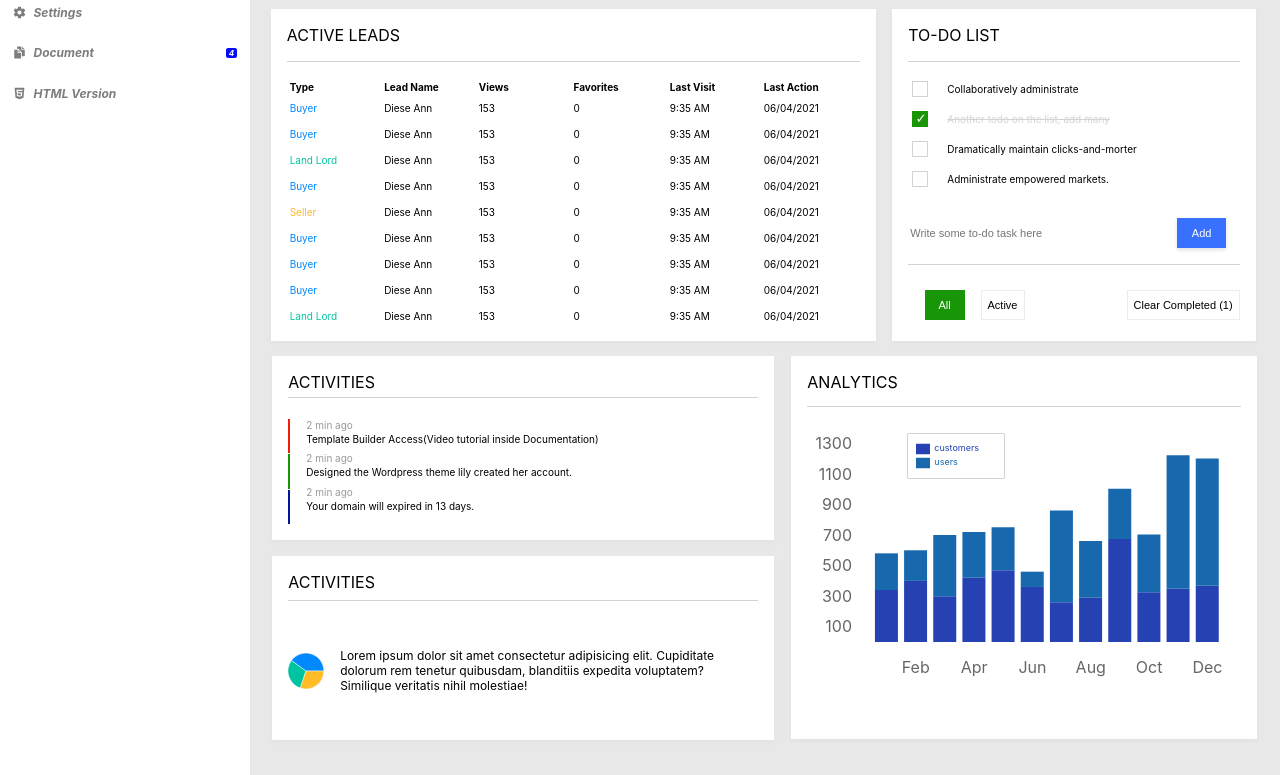
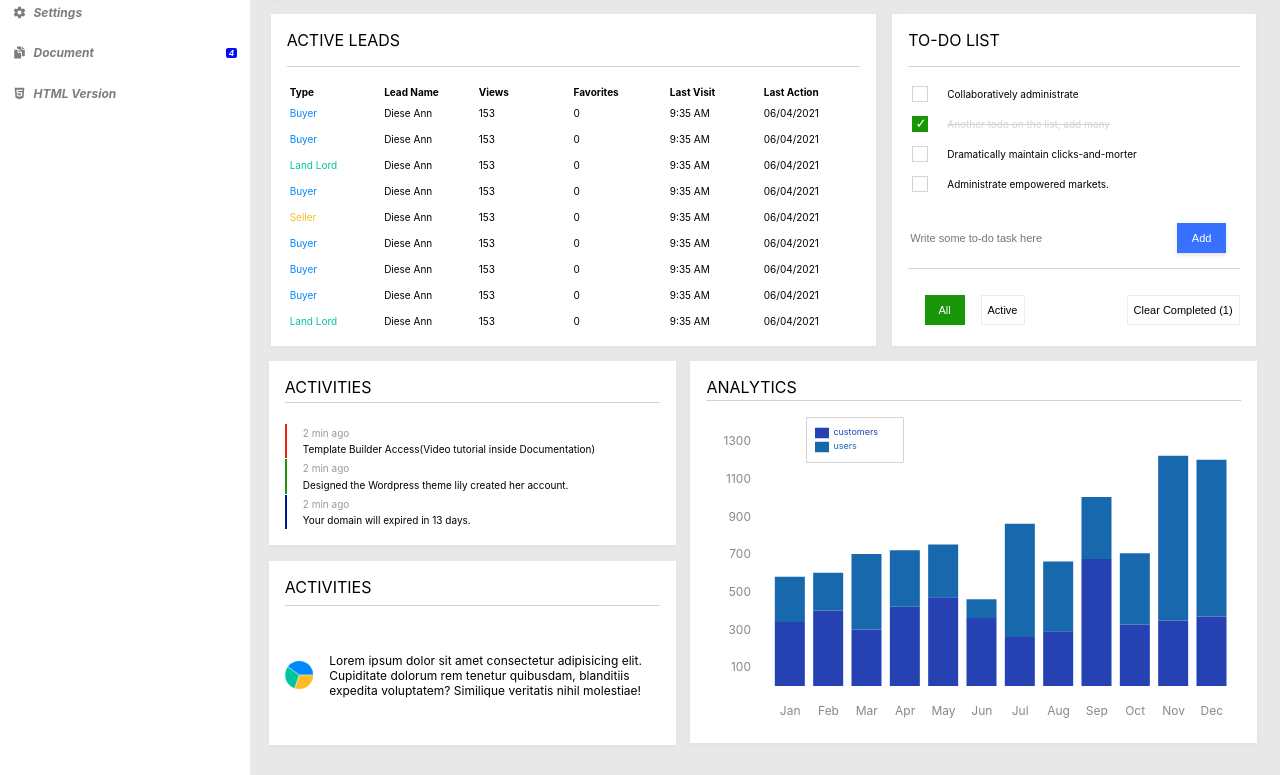
Before and after one commit to R-vijayendren/dashboard-style-guide, a React (Create React App) app: page / in a window 1280 px wide. Shown: the part 625-1400 px from the top of the page. Built offline with nearby package versions, Linux system fonts and the light colour scheme.

Commit message:
fixed the graph spacing and time-line spacing issues in activity container

```diff
--- a/src/pages/Dashboard/CardWithChart.jsx
+++ b/src/pages/Dashboard/CardWithChart.jsx
@@ -9,9 +9,16 @@ const CardWithChart = () => {
     <Card className='card-chart-container'>
       <div className='card-head__header'>ANALYTICS</div>
       <div className='chart-container'>
-        <BarChart width={420} height={300} data={CUSTOMER_USER_DATA}>
-          <XAxis dataKey='name' tickMargin={20} axisLine={false} tickSize={0} />
+        <BarChart width={530} height={350} data={CUSTOMER_USER_DATA}>
+          <XAxis
+            dataKey='name'
+            tickMargin={20}
+            axisLine={false}
+            tickSize={0}
+            tick={{ fill: '#888', fontSize: '12px' }}
+          />
           <YAxis
+            tick={{ fill: '#888', fontSize: '12px' }}
             tickMargin={20}
             tickSize={0}
             interval={0}
@@ -21,7 +28,7 @@ const CardWithChart = () => {
           <Legend
             width={80}
             wrapperStyle={{
-              top: 10,
+              top: 0,
               left: 100,
               backgroundColor: '#fff',
               border: '1px solid #d3d3d3',
--- a/src/pages/Dashboard/Dashboard.scss
+++ b/src/pages/Dashboard/Dashboard.scss
@@ -4,7 +4,7 @@
   @include flexLayoutWithGap(column, flex-start, flex-start, 1rem);
   width: 100%;
   height: 100%;
-  margin-top: 1rem;
+  margin-top: 1.3rem;
 
   .sales-container {
     width: 100%;
@@ -145,7 +145,7 @@
     height: 385px;
 
     .cardWrapper {
-      width: 43%;
+      width: 53%;
       height: 91%;
 
       .card-head__header {
@@ -163,7 +163,7 @@
 
     .card-pie-chart-container {
       @include flexLayoutWithGap(column-reverse, center, flex-start, 1rem);
-      width: 50%;
+      width: 40%;
       height: 100%;
 
       .cardWrapper {
@@ -213,20 +213,20 @@
             height: 100px;
 
             .red-line__info {
-              @include flexLayoutWithGap(column, flex-start, flex-start, .1rem);
-              height: 32.5px;
+              @include flexLayoutWithGap(column, flex-start, center, .3rem);
+              height: 34.5px;
               margin-bottom: 1px;
             }
 
             .green-line__info {
-              @include flexLayoutWithGap(column, flex-start, flex-start, .1rem);
-              height: 32.5px;
+              @include flexLayoutWithGap(column, flex-start, center, .3rem);
+              height: 34.5px;
               margin-bottom: 1px;
             }
 
             .blue-line__info {
-              @include flexLayoutWithGap(column, flex-start, flex-start, .1rem);
-              height: 32.5px;
+              @include flexLayoutWithGap(column, flex-start, center, .3rem);
+              height: 34.5px;
               margin-bottom: 1px;
             }
           }
```
